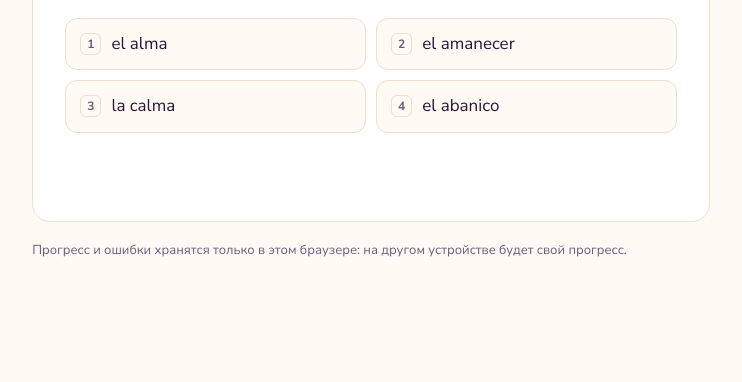
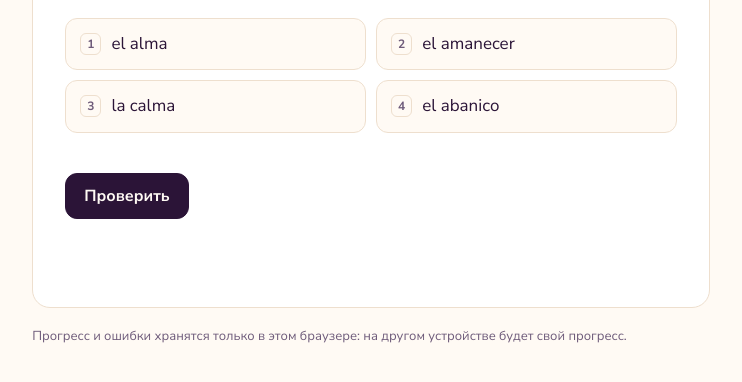
Before and after one commit to artiomfedorov/LearnLanguage, a plain HTML site: page trainer.html in a window 1280 px wide. Shown: the part 464-846 px from the top of the page, without its empty margins (269-1011 px from the left). Before the commit the page ends 800 px from the top, so only its background shows below. Drawn offline with nearby package versions, Linux system fonts and the light colour scheme.

Commit message:
Выбор из вариантов: сначала выбрать, потом «Проверить», затем «Дальше»
Co-Authored-By: Claude Opus 5.5 <noreply@anthropic.com>
Claude-Session: https://claude.ai/code/session_014qJQouB3sA3o4SHsgV7g2A

```diff
--- a/assets/style.css
+++ b/assets/style.css
@@ -27,7 +27,7 @@ h1{font:800 clamp(28px,5vw,40px)/1.1 "Nunito",system-ui,sans-serif;margin:6px 0
 .opt:hover:not(:disabled){border-color:var(--mari)}.opt:disabled{cursor:default}
 .opt kbd{flex:none;font:700 12px/1 "Nunito Sans",sans-serif;color:var(--muted);border:1px solid var(--line);border-radius:6px;padding:4px 6px}
 .opt.ok{background:var(--okbg);border-color:var(--ok);color:var(--ok)}.opt.bad{background:var(--badbg);border-color:var(--bad);color:var(--bad)}
-.opt.sel{border-color:var(--vio);box-shadow:inset 0 0 0 2px var(--vio)}.opt.done{opacity:.35}
+.opt.sel{border-color:var(--vio);box-shadow:inset 0 0 0 2px var(--vio);background:light-dark(#efe9fd,#2d2150);font-weight:700}.opt.done{opacity:.35}
 input[type=text]{width:100%;font:inherit;font-size:18px;padding:12px 14px;min-height:52px;border-radius:12px;border:1.5px solid var(--line);background:var(--bg);color:var(--ink)}
 input:focus-visible,button:focus-visible{outline:3px solid var(--vio);outline-offset:2px}
 .acc{display:flex;gap:6px;flex-wrap:wrap;margin-top:8px}.acc button{font:inherit;font-size:17px;min-width:44px;min-height:40px;border-radius:10px;border:1.5px solid var(--line);background:var(--bg);color:var(--ink);cursor:pointer}
--- a/index.html
+++ b/index.html
@@ -7,7 +7,7 @@
 <link rel="preconnect" href="https://fonts.googleapis.com">
 <link rel="preconnect" href="https://fonts.gstatic.com" crossorigin>
 <link href="https://fonts.googleapis.com/css2?family=Nunito:wght@700;800&family=Nunito+Sans:opsz,wght@6..12,400;6..12,700&display=swap" rel="stylesheet">
-<link rel="stylesheet" href="assets/style.css?v=4">
+<link rel="stylesheet" href="assets/style.css?v=5">
 </head>
 <body>
 <div class="wrap">
--- a/trainer.html
+++ b/trainer.html
@@ -7,7 +7,7 @@
 <link rel="preconnect" href="https://fonts.googleapis.com">
 <link rel="preconnect" href="https://fonts.gstatic.com" crossorigin>
 <link href="https://fonts.googleapis.com/css2?family=Nunito:wght@700;800&family=Nunito+Sans:opsz,wght@6..12,400;6..12,700&display=swap" rel="stylesheet">
-<link rel="stylesheet" href="assets/style.css?v=4">
+<link rel="stylesheet" href="assets/style.css?v=5">
 </head>
 <body>
 <div class="wrap">
@@ -87,7 +87,7 @@ function ask(w,kind,done,hd){
   const toEs=kind.endsWith("-es"),mc=kind.startsWith("mc");let opts=[],fin=false;
   if(mc)opts=shuffle([{t:toEs?w.es:w.ru,ok:true},...distractors(w,toEs)]);
   S.innerHTML=hd+`<div class="lbl">${LBL[kind]}</div><div class="prompt"><span>${esc(toEs?w.ru:w.es)}</span></div>`+
-   (mc?`<div class="opts">${opts.map((o,i)=>`<button class="opt" type="button" data-i="${i}"><kbd>${i+1}</kbd><span>${esc(o.t)}</span></button>`).join("")}</div>`
+   (mc?`<div class="opts">${opts.map((o,i)=>`<button class="opt" type="button" data-i="${i}"><kbd>${i+1}</kbd><span>${esc(o.t)}</span></button>`).join("")}</div><div class="err" id="er" aria-live="polite"></div><div class="row" id="mcr"><button class="btn main" type="button" id="ck">Проверить</button></div>`
    :`<form id="f" autocomplete="off"><input type="text" id="in" placeholder="${toEs?"Ответ по-испански":"Ответ по-русски"}" autocapitalize="off" autocorrect="off" spellcheck="false" lang="${toEs?"es":"ru"}" aria-label="Ваш ответ">${toEs?`<div class="acc" aria-label="Буквы с ударением">${"áéíóúñü¿¡".split("").map(c=>`<button type="button" data-ch="${c}">${c}</button>`).join("")}</div>`:""}<div class="err" id="er" aria-live="polite"></div><div class="row"><button class="btn main" type="submit">Проверить</button><button class="btn" type="button" id="idk">Не знаю</button></div></form>`)+
    `<div class="fb" id="fb" aria-live="polite"></div><div class="row" id="acts"></div>`;
   const finish=(ok,html,override)=>{fin=true;const fb=$("#fb");fb.className="fb "+(ok?"ok":"bad");fb.innerHTML=html;
@@ -98,11 +98,14 @@ function ask(w,kind,done,hd){
     cur={enter:go};$("#nx").focus();
   };
   if(mc){
-    const bs=[...S.querySelectorAll(".opt")];
-    bs.forEach(b=>b.onclick=()=>{if(fin)return;const o=opts[+b.dataset.i],ok=o.ok;
-      bs.forEach((x,i)=>{x.disabled=true;if(opts[i].ok)x.classList.add("ok")});if(!ok)b.classList.add("bad");
-      finish(ok,ok?"Верно!":`Правильно: <b>${esc(toEs?w.es:w.ru)}</b>${o.gl?`<span class="note">Вы выбрали ${esc(o.gl)}</span>`:""}`,false)});
-    cur={key:k=>{if(bs[k-1]&&!fin)bs[k-1].click()}};
+    const bs=[...S.querySelectorAll(".opt")];let pick=-1;
+    const choose=i=>{if(fin)return;pick=i;bs.forEach((x,j)=>{x.classList.toggle("sel",j===i);x.setAttribute("aria-pressed",j===i)});$("#er").textContent=""};
+    const confirm=()=>{if(fin)return;if(pick<0){$("#er").textContent="Сначала выберите вариант";return}
+      const b=bs[pick],o=opts[pick],ok=o.ok;$("#mcr").style.display="none";
+      bs.forEach((x,i)=>{x.disabled=true;x.classList.remove("sel");if(opts[i].ok)x.classList.add("ok")});if(!ok)b.classList.add("bad");
+      finish(ok,ok?"Верно!":`Правильно: <b>${esc(toEs?w.es:w.ru)}</b>${o.gl?`<span class="note">Вы выбрали ${esc(o.gl)}</span>`:""}`,false)};
+    bs.forEach((b,i)=>{b.setAttribute("aria-pressed","false");b.onclick=()=>choose(i)});$("#ck").onclick=confirm;
+    cur={key:k=>{if(bs[k-1])choose(k-1)},enter:confirm};
   }else{
     const inp=$("#in");inp.focus();inp.oninput=()=>{$("#er").textContent=""};
     S.querySelectorAll("[data-ch]").forEach(b=>b.onclick=()=>{inp.setRangeText(b.dataset.ch,inp.selectionStart,inp.selectionEnd,"end");inp.focus();$("#er").textContent=""});
@@ -214,7 +217,7 @@ function listAll(){
     STATS={};store.del(SK);MODES.forEach(m=>clearRun(m[0]));MIS.clear();saveMis();updProg();listAll()};
   cur=null;
 }
-const MODES=[["mix","Микс","10 слов за раз, у каждого три этапа: выбор по-испански, перевод на русский, перевод на испанский. Ошибка — слово вернётся через несколько ответов. Сначала идут слабые и новые слова."],["cards","Карточки","Посмотрите слово, переверните карточку и честно отметьте, знаете ли вы его."],["mc-ru-es","Выбор: рус → исп","Видите русское слово, выбираете испанское из четырёх похожих вариантов. Можно нажимать 1–4."],["mc-es-ru","Выбор: исп → рус","Видите испанское слово, выбираете русский перевод."],["type-es-ru","Ввод: исп → рус","Видите испанское слово, пишете перевод по-русски. Опечатки прощаются, есть кнопка «Я был прав»."],["type-ru-es","Ввод: рус → исп","Видите русское слово, пишете по-испански. Артикль можно не писать, но ударения обязательны."],["pairs","Пары","Соедините пять похожих испанских слов с их переводами."],["mis","Ошибки","Слова, в которых вы ошиблись, в микс-режиме."],["list","Все слова","Весь словарь набора и ваш прогресс по каждому слову."]];
+const MODES=[["mix","Микс","10 слов за раз, у каждого три этапа: выбор по-испански, перевод на русский, перевод на испанский. Ошибка — слово вернётся через несколько ответов. Сначала идут слабые и новые слова."],["cards","Карточки","Посмотрите слово, переверните карточку и честно отметьте, знаете ли вы его."],["mc-ru-es","Выбор: рус → исп","Видите русское слово, выбираете испанское из четырёх похожих вариантов и нажимаете «Проверить». С клавиатуры: 1–4 и Enter."],["mc-es-ru","Выбор: исп → рус","Видите испанское слово, выбираете русский перевод и нажимаете «Проверить»."],["type-es-ru","Ввод: исп → рус","Видите испанское слово, пишете перевод по-русски. Опечатки прощаются, есть кнопка «Я был прав»."],["type-ru-es","Ввод: рус → исп","Видите русское слово, пишете по-испански. Артикль можно не писать, но ударения обязательны."],["pairs","Пары","Соедините пять похожих испанских слов с их переводами."],["mis","Ошибки","Слова, в которых вы ошиблись, в микс-режиме."],["list","Все слова","Весь словарь набора и ваш прогресс по каждому слову."]];
 function updChips(){const c=document.querySelector('[data-m="mis"]');if(c)c.textContent="Ошибки"+(MIS.size?` (${MIS.size})`:"")}
 function start(m,sv){
   cur=null;
@@ -233,7 +236,7 @@ function go(m){if(location.hash!=="#"+m)location.hash=m;else run(m)}
 $("#modes").innerHTML=MODES.map(([k,t])=>`<button class="chip" type="button" data-m="${k}" aria-pressed="false">${t}</button>`).join("");
 document.querySelectorAll(".chip").forEach(c=>c.onclick=()=>go(c.dataset.m));
 document.addEventListener("keydown",e=>{if(!cur)return;
-  if(e.key==="Enter"&&cur.enter&&!(e.target instanceof HTMLButtonElement)){e.preventDefault();cur.enter()}
+  if(e.key==="Enter"&&cur.enter&&(!(e.target instanceof HTMLButtonElement)||e.target.classList.contains("opt"))){e.preventDefault();cur.enter()}
   else if(cur.key&&/^[1-4]$/.test(e.key)&&!(e.target instanceof HTMLInputElement))cur.key(+e.key)});
 window.addEventListener("hashchange",()=>run(location.hash.slice(1)));
 $("#sub").textContent=`${W.length} слов и выражений${meta.sub?" · "+meta.sub:""} · `;$("#sub").append(Object.assign(document.createElement("span"),{id:"prog"}));updProg();
```
